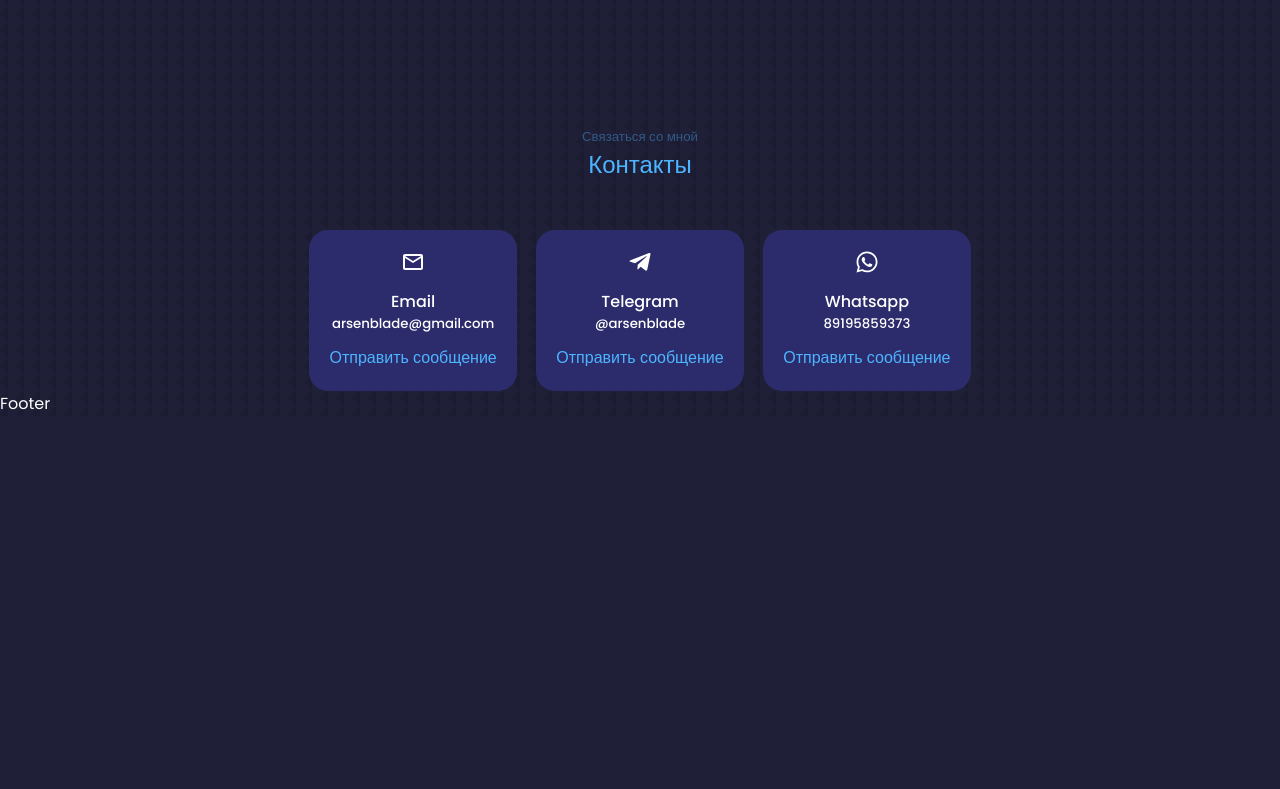
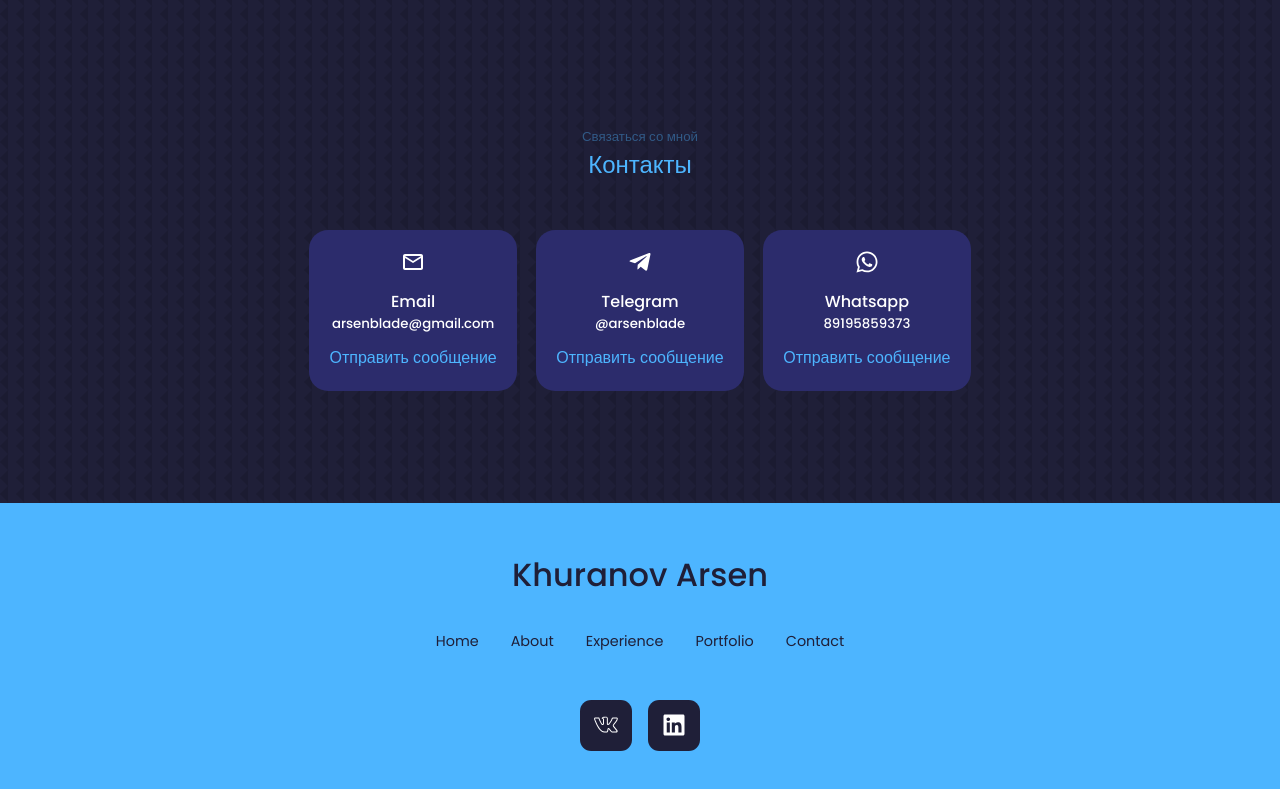
Before and after one commit to arsenblade/my-web-site, a React (Create React App) app: page / in a window 1280 px wide. Shown: the part 3274-4063 px from the top of the page. Before the commit the page ends 3690 px from the top, so only its background shows below. Built offline with nearby package versions, Linux system fonts and the light colour scheme.

Commit message:
Создание секции footer

```diff
--- a/src/components/footer/Footer.jsx
+++ b/src/components/footer/Footer.jsx
@@ -1,9 +1,26 @@
 import React from 'react'
 import './footer.css'
+import {SlSocialVkontakte} from 'react-icons/sl'
+import {FaLinkedin} from 'react-icons/fa'
 
 const Footer = () => {
   return (
-    <div>Footer</div>
+    <footer>
+      <a href='#' className='footer__logo'>Khuranov Arsen</a>
+
+      <ul className='permalinks'>
+        <li><a href='#'>Home</a></li>
+        <li><a href='#about'>About</a></li>
+        <li><a href='#experience'>Experience</a></li>
+        <li><a href='#portfolio'>Portfolio</a></li>
+        <li><a href='#contact'>Contact</a></li>
+      </ul>
+
+      <div className='footer__socials'>
+        <a href='https://vk.com/arsenkhuranovran'><SlSocialVkontakte className='footer__socials-icon'/></a>
+        <a href='https://www.linkedin.com/in/arsen-khuranov/'><FaLinkedin className='footer__socials-icon'/></a>
+      </div>
+    </footer>
   )
 }
 
--- a/src/components/footer/footer.css
+++ b/src/components/footer/footer.css
@@ -0,0 +1,59 @@
+footer {
+  background: var(--color-primary);
+  padding: 3rem 0;
+  text-align: center;
+  font-size: 0.9rem;
+  margin-top: 7rem;
+}
+
+footer a {
+  color: var(--color-bg);
+}
+
+.footer__logo {
+  font-size: 2rem;
+  font-weight: 500;
+  margin-bottom: 2rem;
+  display: inline-block;
+}
+
+.permalinks {
+  display: flex;
+  flex-wrap: wrap;
+  justify-content: center;
+  gap: 2rem;
+  margin: 0 auto 3rem;
+}
+
+.footer__socials {
+  display: flex;
+  justify-content: center;
+  gap: 1rem;
+  margin-bottom: 4rem;
+}
+
+.footer__socials a {
+  background: var(--color-bg);
+  color: var(--color-white);
+  padding: 0.8rem;
+  border-radius: 0.7rem;
+  display: flex;
+  border: 1px solid transparent;
+}
+
+.footer__socials a:hover {
+  background: transparent;
+  color: var(--color-bg);
+  border-color: var(--color-bg);
+}
+
+.footer__socials-icon {
+  font-size: 1.5rem;
+}
+
+@media screen and (max-width: 600px) {
+  .permalinks {
+    flex-direction: column;
+    gap: 1.5rem;
+  }
+}
```
